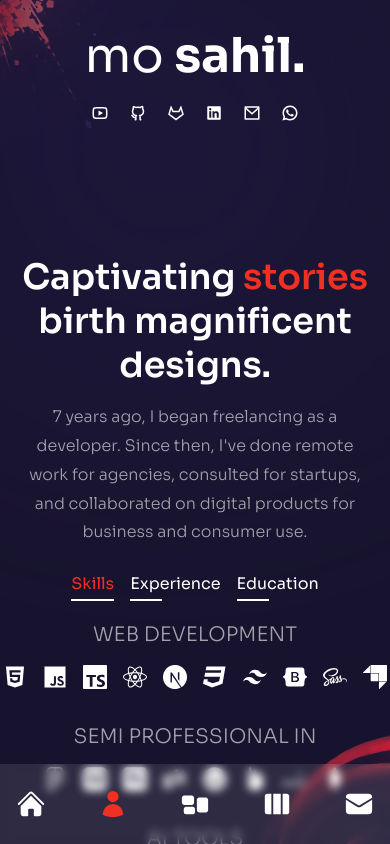
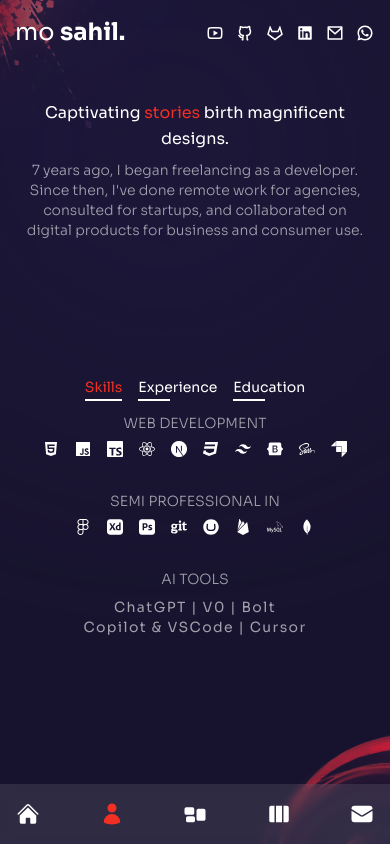
Before and after one commit to sahil47ek/portfolio, a Next.js app: page /about in a window 390 px wide. Built offline with nearby package versions, Linux system fonts and the light colour scheme.

Commit message:
responsive-v1

```diff
--- a/components/Header.js
+++ b/components/Header.js
@@ -4,9 +4,9 @@ import Socials from './Socials'
 
 const Header = () => {
   return (
-    <header className='absolute z-30 w-full flex items-center px-16 xl:px-0 xl:h-[90px]'>
+    <header className='absolute z-30 w-full flex items-center md:px-16 xl:px-0 xl:h-[90px]'>
       <div className='container mx-auto'>
-        <div className='flex flex-col lg:flex-row justify-between items-center gap-y-6 py-8'>
+        <div className='flex flex-col lg:flex-row justify-between md:items-center gap-y-6 md:py-8 py-4'>
           {/* logo */}
           <Link href='/'>
             {/* <Image
@@ -16,7 +16,7 @@ const Header = () => {
               alt='logo'
               priority={true}
             /> */}
-            <h1 className='text-5xl'> mo <b> sahil.</b></h1>
+            <h1 className='md:text-5xl text-2xl '> mo <b> sahil.</b></h1>
           </Link>
           {/* socials */}
           <Socials />
--- a/components/Nav.js
+++ b/components/Nav.js
@@ -32,7 +32,7 @@ const Nav = () => {
   return (
     <nav className='flex flex-col items-center xl:justify-center gap-y-4 fixed h-max bottom-0 mt-auto xl:right-[2%] z-50 top-0 w-full xl:w-16 xl:max-w-md xl:h-screen'>
       {/* inner */}
-      <div className='flex w-full xl:flex-col items-center justify-between xl:justify-center gap-y-10 px-4 md:px-40 xl:px-0 h-[80px] xl:h-max py-8 bg-white/10 backdrop-blur-sm text-3xl xl:text-xl xl:rounded-full'>
+      <div className='flex w-full xl:flex-col items-center justify-between xl:justify-center md:gap-y-10 px-4 md:px-40 xl:px-0 h-[60px] md:h-[80px] xl:h-max md:py-8 bg-white/10 backdrop-blur-sm text-2xl md:text-3xl xl:text-xl xl:rounded-full'>
         {navData.map((link, index) => {
           return (
             <Link
--- a/components/ServiceSlider.js
+++ b/components/ServiceSlider.js
@@ -79,13 +79,13 @@ const ServiceSlider = () => {
       {serviceData.map((item, index) => {
         return (
           <SwiperSlide key={index}>
-            <div className='bg-[rgba(65,47,123,0.15)] h-72 rounded-lg px-6 py-8 flex sm:flex-col gap-x-6 sm:gap-x-0 group cursor-pointer hover:bg-[rgba(89,65,169,0.15)] transition-all duration-300'>
+            <div className='bg-[rgba(65,47,123,0.15)] md:h-72 rounded-lg px-6 py-8 flex sm:flex-col gap-x-6 sm:gap-x-0 group cursor-pointer hover:bg-[rgba(89,65,169,0.15)] transition-all duration-300'>
               {/* icon */}
               <div className='text-4xl text-accent mb-4'>{item.icon}</div>
               {/* title & desc */}
               <div className='mb-8'>
                 <div className='mb-2 text-lg'>{item.title}</div>
-                <p className='max-w-[350px] leading-normal'>
+                <p className='max-w-[350px] leading-normal md:text-md text-sm'>
                   {item.description}
                 </p>
               </div>
--- a/components/Socials.js
+++ b/components/Socials.js
@@ -11,7 +11,7 @@ import {
 
 const Socials = () => {
   return (
-    <div className='flex items-center gap-x-5 text-lg'>
+    <div className='flex items-center md:gap-x-5 gap-x-3 text-lg md:relative absolute md:right-0 md:top-0 right-4 top-6'>
       <Link href={''} target="_blank" className='hover:text-accent transition-all duration-300'>
         <RiYoutubeLine />
       </Link>
--- a/components/WorkSlider.js
+++ b/components/WorkSlider.js
@@ -30,7 +30,7 @@ export const workSlides = {
         {
           title: 'Maxwell GeoSystems',
           path: '/maxwell.png',
-          link:'https://www.maxwellgeosystems.com/',
+          link: 'https://www.maxwellgeosystems.com/',
         },
         {
           title: 'STAPLES',
@@ -65,7 +65,16 @@ export const workSlides = {
 const WorkSlider = () => {
   return (
     <Swiper
-      spaceBetween={10}
+      breakpoints={{
+        320: {
+          slidesPerView: 1,
+          spaceBetween: 15,
+        },
+        640: {
+          slidesPerView: 1 ,
+          spaceBetween: 15,
+        },
+      }}
       pagination={{
         clickable: true,
         dynamicBullets: true,
@@ -76,7 +85,7 @@ const WorkSlider = () => {
       {workSlides.slides.map((slide, index) => {
         return (
           <SwiperSlide key={index}>
-            <div className='grid grid-cols-1 sm:grid-cols-2 gap-4 cursor-pointer h-full'>
+            <div className='grid grid-cols-2 sm:grid-cols-2 gap-4 cursor-pointer md:h-full'>
               {slide.images.map((image, index) => {
                 return (
                   <div
@@ -95,12 +104,12 @@ const WorkSlider = () => {
                       <div className='absolute inset-0 bg-gradient-to-l from-transparent via-[#e838cc] to-[#4a22bd] opacity-0 group-hover:opacity-80 transition-all duration-700'></div>
                       {/* title */}
                       <div className='absolute inset-0 flex flex-col justify-center items-center translate-y-full group-hover:translate-y-0 transition-all duration-300'>
-                        <h4 className='text-xl font-bold mb-2 text-white'>{image.title}</h4>
+                        <h4 className='md:text-xl font-bold mb-2 text-white'>{image.title}</h4>
                         <Link
                           href={`/work/${image.id}`}
                           className='flex items-center gap-x-2 text-[13px] tracking-[0.2em] uppercase'
                         >
-                          <span className='delay-100 font-bold'>View Project</span>
+                          <span className='delay-100 font-bold md:text-md text-sm'>View Project</span>
                           <BsArrowRight className='text-xl' />
                         </Link>
                       </div>
--- a/pages/about/index.js
+++ b/pages/about/index.js
@@ -110,7 +110,7 @@ const About = () => {
   const [index, setIndex] = useState(0);
 
   return (
-    <div className='h-full bg-primary/30 py-32 text-center xl:text-left'>
+    <div className='h-full bg-primary/30 md:py-32 py-20 text-center xl:text-left'>
       <Circles />
       {/* image */}
       <motion.div
@@ -131,7 +131,7 @@ const About = () => {
             initial='hidden'
             animate='show'
             exit='hidden'
-            className='h2 mt-32'
+            className='md:h2 text-md md:mt-32'
           >
             Captivating <span className='text-accent'>stories</span> birth magnificent designs.
           </motion.h2>
@@ -140,7 +140,7 @@ const About = () => {
             initial='hidden'
             animate='show'
             exit='hidden'
-            className='max-w-[500px] mx-auto xl:mx-0 mb-6 xl:mb-12 px-2 xl:px-0'
+            className='max-w-[500px] mx-auto xl:mx-0 mb-6 xl:mb-12 px-2 xl:px-0 text-sm md:text-lg mt-2'
           >
             7 years ago, I began freelancing as a developer. Since then, I've done
             remote work for agencies, consulted for startups, and collaborated on
@@ -193,7 +193,7 @@ const About = () => {
             animate='show'
             exit='hidden'
             // className='grid xl:grid-cols-2 gap-4 mb-8 '
-            className='flex gap-x-4 xl:gap-x-8 mx-auto xl:mx-0 mb-4'
+            className='flex gap-x-4 xl:gap-x-8 mx-auto xl:mx-0 md:mb-4 mb-2'
           >
             {aboutData.map((item, itemIndex) => {
               return (
@@ -201,7 +201,7 @@ const About = () => {
                   key={itemIndex}
                   className={`${index === itemIndex &&
                     'text-accent after:w-[100%] after:bg-accent after:transition-all after:duration-300'
-                    }  cursor-pointer capitalize xl:text-lg relative after:w-8 after:h-[2px] after:bg-white after:absolute after:-bottom-1 after:left-0`}
+                    }  cursor-pointer capitalize md:text-lg text-sm relative after:w-8 after:h-[2px] after:bg-white after:absolute after:-bottom-1 after:left-0`}
                   onClick={() => setIndex(itemIndex)}
                 >
                   {item.title}
@@ -224,22 +224,22 @@ const About = () => {
                   className='flex-1 flex-col md:flex-row max-w-max gap-x-2 items-center text-white/60'
                 >
                   {/* title */}
-                  <div className='text-xl font-light mb-2 md:mb-0'>{item.title}</div>
-                  <div>{item.stage}</div>
+                  <div className='md:text-xl text-sm font-light mb-2 md:mb-0'>{item.title}</div>
+                  <div className="text-sm md:text-lg">{item.stage}</div>
 
 
-                  <div className='font-light mt-4 md:mb-0'>{item.para}</div>
+                  <div className='font-light md:mt-4 md:mb-0 text-sm md:text-lg'>{item.para}</div>
 
                   <div className='flex gap-x-4'>
                     {/* icons */}
                     {item.icons?.map((icon, itemIndex) => {
-                      return <div key={itemIndex} className='text-2xl text-white'>{icon}</div>;
+                      return <div key={itemIndex} className='md:text-2xl text-white'>{icon}</div>;
                     })}
                   </div>
                   <div className="">
                     <ul>
-                      <li className="tracking-widest"> {item.list1} </li>
-                      <li  className="tracking-widest"> {item.list2} </li>
+                      <li className="tracking-widest text-sm md:text-lg"> {item.list1} </li>
+                      <li  className="tracking-widest text-sm md:text-lg"> {item.list2} </li>
                     </ul>
                   </div>
                   <br />
--- a/pages/contact/index.js
+++ b/pages/contact/index.js
@@ -5,7 +5,7 @@ import { RiMailLine, RiPhoneLine } from 'react-icons/ri';
 
 const Contact = () => {
   return (
-    <div className='min-h-screen bg-primary/30 py-32 flex items-center'>
+    <div className='min-h-screen bg-primary/30 md:py-32 py-20 flex items-center'>
       <div className='container mx-auto'>
         <div className='flex flex-col items-center'>
           <motion.h2
@@ -13,7 +13,7 @@ const Contact = () => {
             initial='hidden'
             animate='show'
             exit='hidden'
-            className='h2 text-center mb-12'
+            className='h2 text-center md:mb-12'
           >
             Let's <span className='text-accent'>connect.</span>
           </motion.h2>
@@ -24,7 +24,7 @@ const Contact = () => {
             initial='hidden'
             animate='show'
             exit='hidden'
-            className='grid grid-cols-1 md:grid-cols-2 gap-6 mb-12 w-full max-w-[800px]'
+            className='grid grid-cols-1 md:grid-cols-2 gap-6 md:mb-12 mb-4 w-full max-w-[800px]'
           >
             {/* Email Box */}
             <div className='bg-white/5 rounded-lg p-8 backdrop-blur-sm flex items-center justify-center gap-4 group hover:bg-white/10 transition-colors duration-300'>
--- a/pages/services/index.js
+++ b/pages/services/index.js
@@ -10,7 +10,7 @@ import { fadeIn } from '../../variants'
 
 const Services = () => {
   return (
-    <div className='h-full bg-primary/30 py-36 flex items-center pt-40'>
+    <div className='h-full bg-primary/30 md:py-36 flex items-center md:pt-40'>
       <Circles />
       <div className='container mx-auto'>
         <div className='flex flex-col xl:flex-row gap-x-8'>
@@ -30,7 +30,7 @@ const Services = () => {
               initial='hidden'
               animate='show'
               exit='hidden'
-              className='mb-4 max-w-[400px] mx-auto lg:mx-0'
+              className='mb-4 max-w-[400px] mx-auto lg:mx-0 text-sm md:text-lg leading-normal'
             >
               I specialize in crafting modern, responsive, and high-performance web applications using Next.js, React.js, and TailwindCSS.
             </motion.p>
--- a/pages/work/[id].js
+++ b/pages/work/[id].js
@@ -47,7 +47,7 @@ const ProjectDetail = ({ project }) => {
                                     priority
                                 />
                             </div>
-                            <div className='mt-16 text-center'>
+                            <div className='md:mt-16 mt-4 text-center'>
                                 <Link
                                     href='/work'
                                     className='btn rounded-full border border-white/50 px-8 py-3 transition-all duration-300 inline-flex items-center gap-x-2 hover:border-accent group'
--- a/pages/work/index.js
+++ b/pages/work/index.js
@@ -14,7 +14,7 @@ const Work = () => {
       <div className='container mx-auto px-4 md:pe-8'>
         <div className='flex flex-col xl:flex-row gap-x-8'>
           {/* text */}
-          <div className='text-center flex xl:w-[30vw] flex-col lg:text-left mb-8 xl:mb-0'>
+          <div className='text-center flex xl:w-[30vw] flex-col lg:text-left md:mb-8 xl:mb-0'>
             <motion.h2
               variants={fadeIn('up', 0.2)}
               initial='hidden'
```
